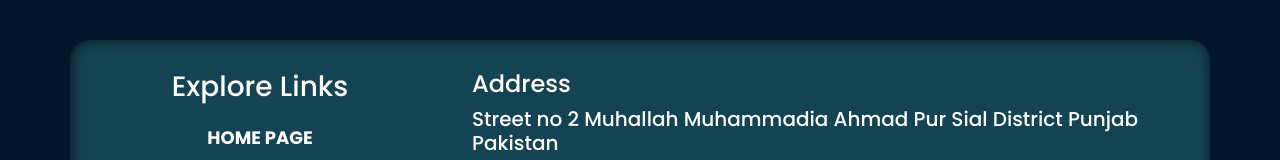
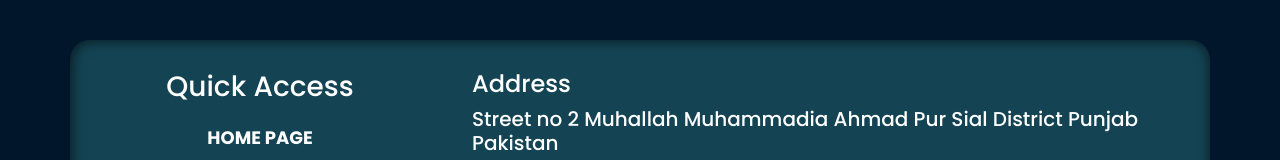
Before and after one commit to mateen-mahi/portfolio, a React (Vite) app: page /services in a window 1280 px wide. Shown: the part 1609-1769 px from the top of the page. Built offline with nearby package versions, Linux system fonts and the light colour scheme.

Commit message:
Footer update

```diff
--- a/src/Components/Footer/Footer.jsx
+++ b/src/Components/Footer/Footer.jsx
@@ -14,7 +14,7 @@ const Footer = () => {
         <div className="row">
             <div className="col-md-4">
                 <div className="page-con">
-                    <h3>Explore Links</h3>
+                    <h3>Quick Access</h3>
                     <NavLink to="/">Home page</NavLink>
                     <NavLink to="/about">about us</NavLink>
                     <NavLink to="/contact">Contact US</NavLink>
```
